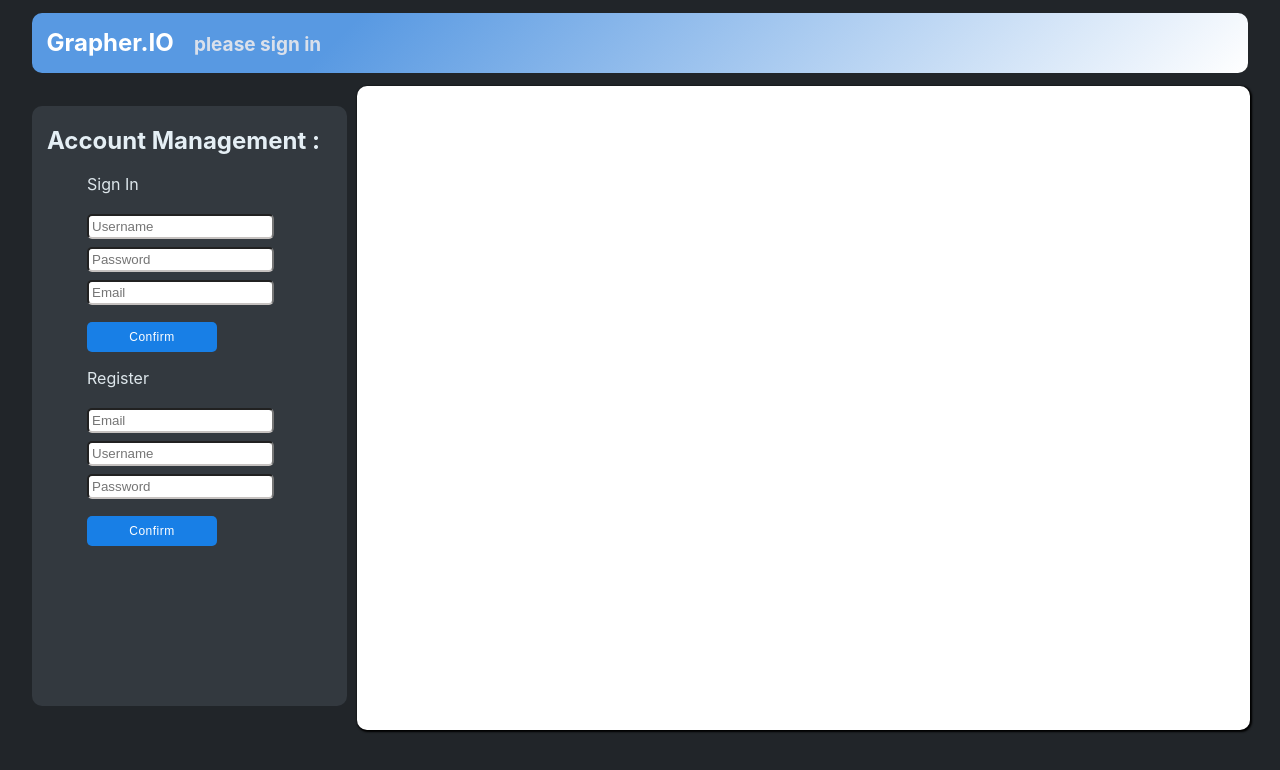
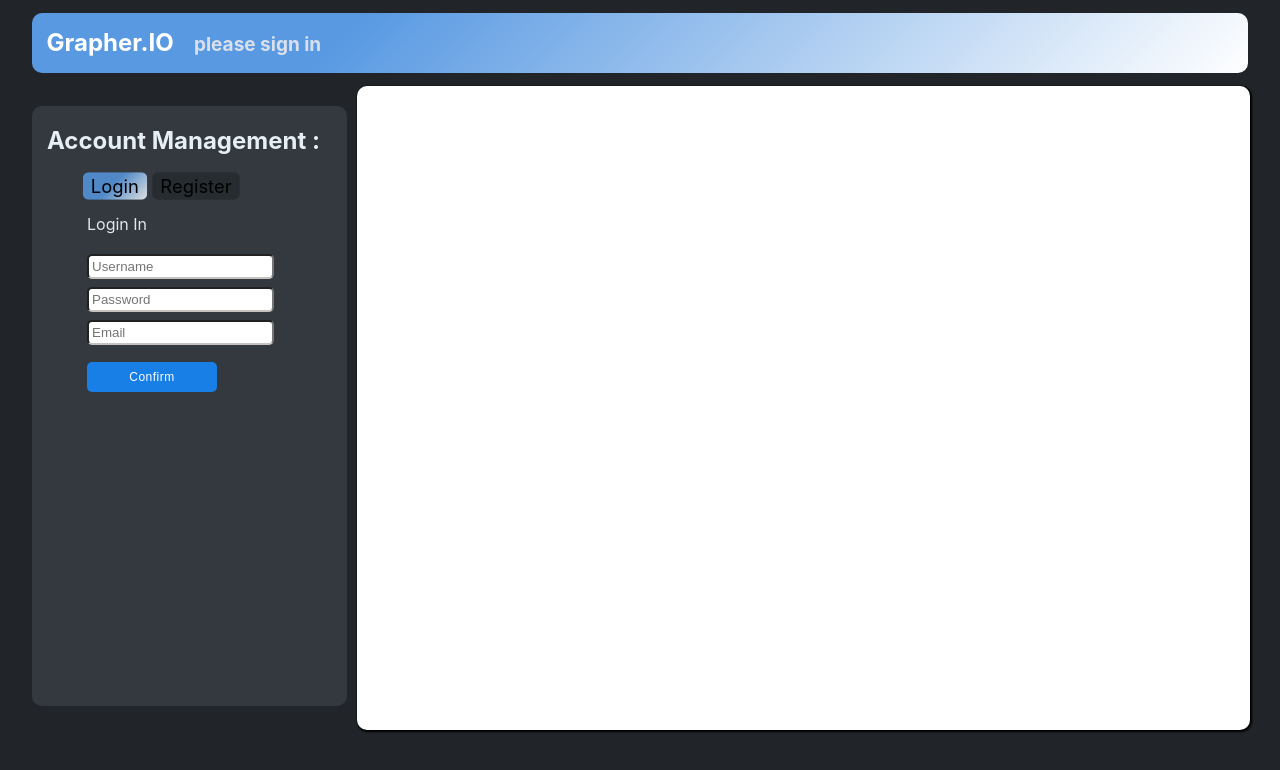
Before and after one commit to MasonEngland/graph-app, a React (Create React App) app in the folder graphclient/: page / in a window 1280 px wide. Shown: the top 770 px of the page. Built offline with nearby package versions, Linux system fonts and the light colour scheme.

Commit message:
Improved Side Bar with accounts

```diff
--- a/graphclient/src/optionBars/sideBar.css
+++ b/graphclient/src/optionBars/sideBar.css
@@ -33,3 +33,23 @@
     min-height: 30px;
     width: 50%;
 }
+
+.accountNavigation {
+    display: flex;
+}
+
+.accountNavigation .LOGIN_SIDE_BAR-loginTab {
+    background-image: linear-gradient(315deg, rgb(255, 255, 255, 0.85) 0%, rgba(88,153,226, 0.85) 54%);
+}
+
+.accountNavigation .REGISTER_SIDE_BARregisterTab {
+    background-image: linear-gradient(315deg, rgb(255, 255, 255, 0.85) 0%, rgba(88,153,226, 0.85) 54%);
+}
+
+.accountNavigation div {
+    margin-right: 15px;
+    transform: scale(115%);
+    background:rgba(33, 37, 41, 0.65);
+    padding: 2px 7px;
+    border-radius: 5px;
+}
--- a/graphclient/src/optionBars/sideBar.tsx
+++ b/graphclient/src/optionBars/sideBar.tsx
@@ -4,10 +4,13 @@ import { loginUser } from '../State/action-creators/profile-action-creators';
 import './sideBar.css'
 
 export default function SideBar() {
+
     enum sideBars {
-        LOGIN_REGISTER_SIDE_BAR = "LOGIN_REGISTER_SIDE_BAR",
-        DEFAULT_SIDE_BAR        = "DEFAULT_SIDE_BAR",
+        REGISTER_SIDE_BAR = "REGISTER_SIDE_BAR",
+        LOGIN_IN_SIDE_BAR = "LOGIN_SIDE_BAR",
+        DEFAULT_USER_SIDE_BAR = "DEFAULT_SIDE_BAR",
     }
+
 
     function updateLoginInfo(e: ChangeEvent<HTMLInputElement>) {
         const key = e.target.name as string;
@@ -19,7 +22,6 @@ export default function SideBar() {
                 email: key === "email" ? value : preValue.email
             }
         })
-        //console.log(loginInfo);
     }
 
     function attemptLoginUser() {
@@ -32,33 +34,72 @@ export default function SideBar() {
         email: ""
     })
 
-    const[currentDisplay, setSideBar] = useState(sideBars.LOGIN_REGISTER_SIDE_BAR)
+    const[currentDisplay, setSideBar] = useState(sideBars.LOGIN_IN_SIDE_BAR)
 
     // This code should likely be in another file dedicated for the default side bar
-    const defaultSideBar = () => {
+
+    const accountAuthNavigation = () => {
+        return (
+            <>
+            <h2>Account Management : </h2>
+            <ul className='accountNavigation'>
+                <div className={currentDisplay + '-loginTab'}
+                     onClick = { ()=> setSideBar(sideBars.LOGIN_IN_SIDE_BAR) }>Login</div>
+                <div className={currentDisplay + '-registerTab'}
+                     onClick = { ()=> setSideBar(sideBars.REGISTER_SIDE_BAR) }>Register</div>
+            </ul></>
+        )
+    }
+
+    const loginSideBar = () => {
         return ( <>
-            <h2>Account Management : </h2>
+            {accountAuthNavigation()}
             <ul>
-                <p>Sign In</p>
+                <p>Login In</p>
                 <input name="username" onChange={(e) => updateLoginInfo(e)} placeholder="Username" />
                 <input name="password" type="password" onChange={(e) => updateLoginInfo(e)} placeholder="Password" />
                 <input name= "email" onChange={(e) => updateLoginInfo(e)} placeholder="Email"/>
                 <button onClick={() => attemptLoginUser()} type="submit">Confirm</button>
+          </ul></>)
+    }
+
+    const registerSideBar = () => {
+        return ( <>
+                {accountAuthNavigation()}
+                <ul>
                 <p>Register</p>
                 <input placeholder="Email" />
                 <input placeholder="Username" />
-                <input placeholder="Password" />
+                <input placeholder="Password" type="password"/>
                 <span></span>
-                <button>Confirm</button>
-          </ul></>)
+                <button onClick={ ()=> setSideBar(sideBars.DEFAULT_USER_SIDE_BAR) }>Confirm</button>
+              </ul></>)
+    }
+
+    const sideBarNavigation = () => {
+        return (
+            <>
+            <ul className='sideBarNavigation'>
+                <div className={currentDisplay + 'loginTab'}
+                     onClick = { ()=> setSideBar(sideBars.LOGIN_IN_SIDE_BAR) }>Graphs</div>
+                <div className={currentDisplay + 'registerTab'}
+                     onClick = { ()=> setSideBar(sideBars.REGISTER_SIDE_BAR) }>Edit</div>
+            </ul></>
+        )
+    }
+
+    const userHomePage = () => {
+
     }
 
     // @ Brief : Update the side bar according to the option that the
     //           user has requested to navigate to.
     const displaySideBar = (newSideBar : sideBars) => {
         switch(newSideBar) {
-            case sideBars.LOGIN_REGISTER_SIDE_BAR:
-                return defaultSideBar()
+            case sideBars.LOGIN_IN_SIDE_BAR:
+                return loginSideBar()
+            case sideBars.REGISTER_SIDE_BAR:
+                return registerSideBar()
             default :
             return (<div className="DEFAULT"></div>)
         }
```
